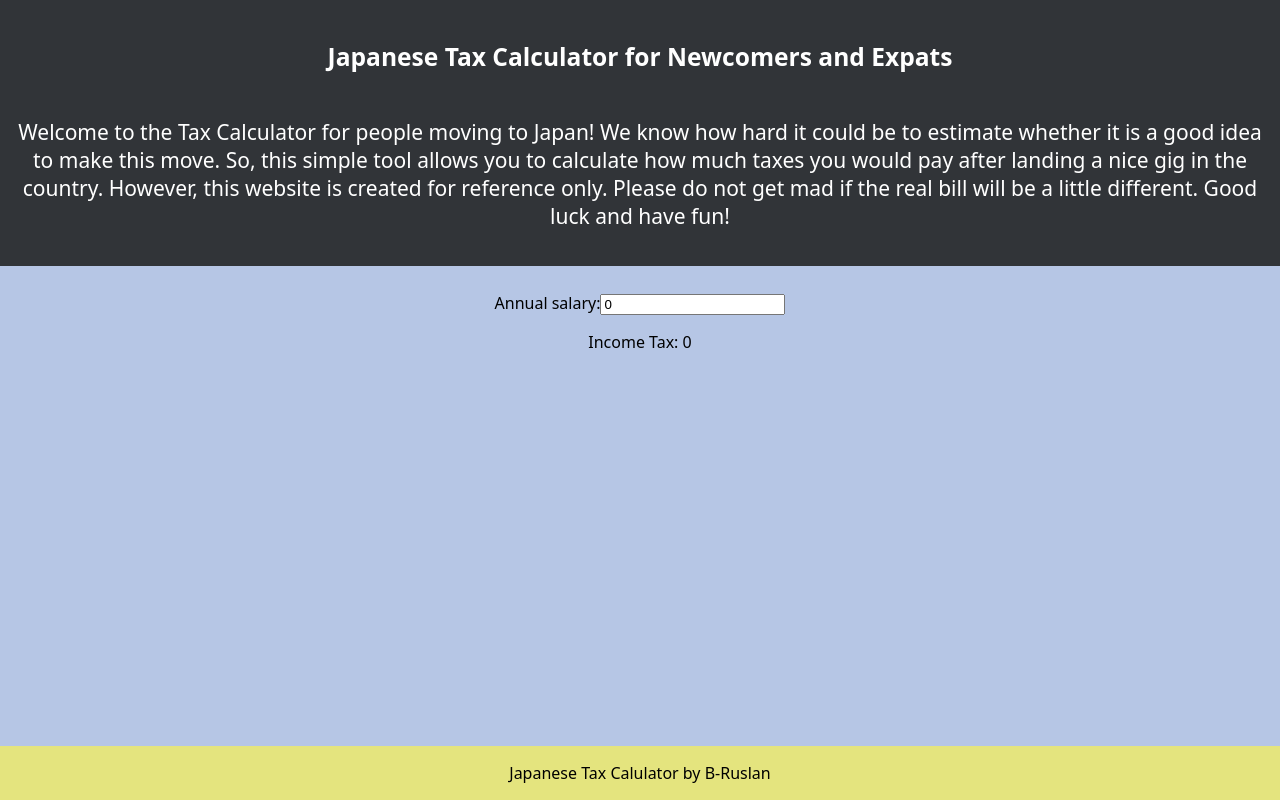
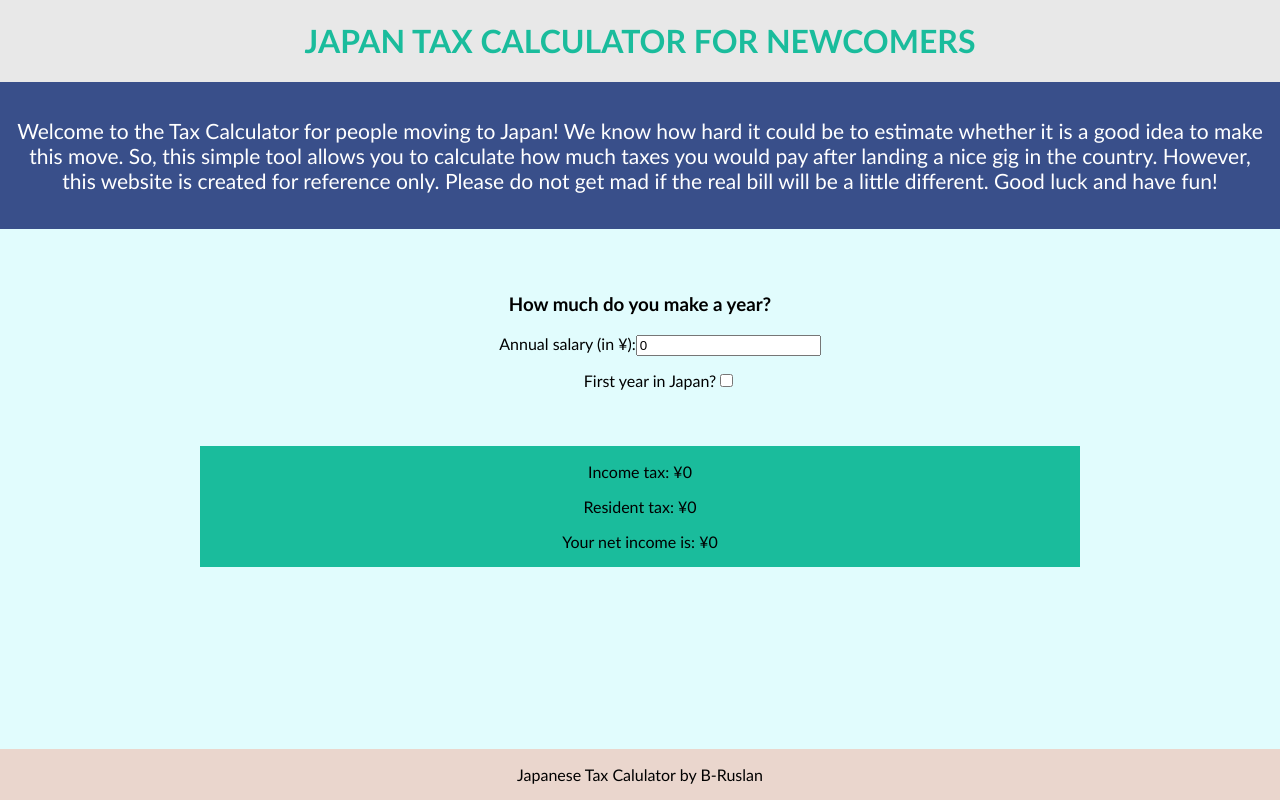
Before and after one commit to B-Ruslan/japanese-tax, a React (Create React App) app: page / in a window 1280 px wide. Built offline with nearby package versions, Linux system fonts and the light colour scheme.

Commit message:
added resident tax and net income

```diff
--- a/src/App.css
+++ b/src/App.css
@@ -1,44 +1,8 @@
 .App {
-  /* text-align: center; */
   display: flex;
   flex-direction: column;
   align-items: stretch;
-  font-family: system-ui;
-  background-color: #b6c6e5;
+  font-family:'Gill Sans', 'Gill Sans MT', Calibri, 'Trebuchet MS', sans-serif;
+  background-color: #E1FCFD;
   min-height: 100vh;
 }
-
-.App-logo {
-  height: 40vmin;
-  pointer-events: none;
-}
-
-@media (prefers-reduced-motion: no-preference) {
-  .App-logo {
-    animation: App-logo-spin infinite 20s linear;
-  }
-}
-
-.App-header {
-  background-color: #282c34;
-  min-height: 20vh;
-  display: flex;
-  flex-direction: column;
-  align-items: center;
-  justify-content: center;
-  font-size: calc(10px + 2vmin);
-  color: white;
-}
-
-.App-link {
-  color: #61dafb;
-}
-
-@keyframes App-logo-spin {
-  from {
-    transform: rotate(0deg);
-  }
-  to {
-    transform: rotate(360deg);
-  }
-}
--- a/src/components/Calculator/Calculator.tsx
+++ b/src/components/Calculator/Calculator.tsx
@@ -1,19 +1,12 @@
 import taxableIncome from '../../resources/taxableIncome';
 import taxRateResource from '../../resources/taxRate';
+import otherTaxes from '../../resources/otherTaxes';
 
 interface TaxRates {
     [index: string]: number;
 }
 
-function ensure<T>(argument: T | undefined | null, message: string = 'This value was promised to be there.'): T {
-    if (argument === undefined || argument === null) {
-      throw new TypeError(message);
-    }
-
-    return argument;
-  }
-
-function getTaxRate(incomes: TaxRates, income: number, taxrates: TaxRates) {
+function getIncomeTax(incomes: TaxRates, income: number, taxrates: TaxRates) {
     const rateArray = Object.values(incomes)
     let taxableIncome = income;
     const incomeBrackets = rateArray.reduce((acc: number[], rec: number) => {
@@ -41,10 +34,25 @@ function getTaxRate(incomes: TaxRates, income: number, taxrates: TaxRates) {
     return taxAmount;
 }
 
+function getResidentTax(income: number) {
+  const residentTaxAmount = income * otherTaxes.residentTax;
+  return residentTaxAmount;
+}
+
 const calculator = (income: number) => {
     const incomeInMillions = income / 1000000;
-    const taxAmount = getTaxRate(taxableIncome, incomeInMillions, taxRateResource);
-    return taxAmount * 1000000;
+    const incomeTaxAmount = getIncomeTax(taxableIncome, incomeInMillions, taxRateResource);
+    const postEmploymentSum = incomeInMillions - incomeTaxAmount;
+    const residentTaxAmount = getResidentTax(postEmploymentSum);
+    const netIncome = postEmploymentSum - residentTaxAmount;
+
+    const incomeModel = {
+      incomeTaxAmount: incomeTaxAmount * 1000000,
+      residentTaxAmount: residentTaxAmount * 1000000,
+      netIncome: netIncome * 1000000
+    }
+
+    return incomeModel;
 }
 
 export default calculator;
--- a/src/components/Footer/Footer.css
+++ b/src/components/Footer/Footer.css
@@ -1,5 +1,5 @@
 .footer {
     margin-top: auto;
-    background-color: rgb(228, 228, 126);
+    background-color: #EAD6CD;
     text-align: center;
 }
--- a/src/components/Header/Header.css
+++ b/src/components/Header/Header.css
@@ -1,6 +1,6 @@
 .header {
     padding: 15px;
-    background-color: #313438;
+    background-color: #394F8A;
     min-height: 10vh;
     display: flex;
     flex-direction: column;
@@ -10,3 +10,12 @@
     font-size: calc(5px + 2vmin);
     color: white;
 }
+
+.title {
+    display: flex;
+    align-items: center;
+    justify-content: center;
+    text-align: center;
+    background-color: #e8e8e8;
+    color: #1abc9c;
+}
--- a/src/components/Header/Header.tsx
+++ b/src/components/Header/Header.tsx
@@ -4,16 +4,20 @@ import './Header.css';
 const Header = () => {
 
     return (
+        <>
+            <div className="title">
+                <h1>
+                    JAPAN TAX CALCULATOR FOR NEWCOMERS
+                </h1>
+            </div>
             <div className="header">
-        <h3>
-          Japanese Tax Calculator for Newcomers and Expats
-        </h3>
                 <p>
                     Welcome to the Tax Calculator for people moving to Japan! We know how hard it could be to estimate whether it is a good idea to make this move.
                     So, this simple tool allows you to calculate how much taxes you would pay after landing a nice gig in the country. However, this website is created for reference only.
                     Please do not get mad if the real bill will be a little different. Good luck and have fun!
                 </p>
             </div>
+        </>
     )
 }
 
--- a/src/components/Main/Main.css
+++ b/src/components/Main/Main.css
@@ -1,6 +1,26 @@
+ul {
+    list-style: none;
+}
+
+li {
+    margin: 15px 0;
+}
+
 .main {
     display: flex;
     flex-direction: column;
+    /* align-items: center; */
+    justify-content: center;
     text-align: center;
     margin-top: 2%;
 }
+
+.assumptions {
+    margin: 20px 200px;
+}
+
+.results {
+    text-align: center;
+    background-color: #1abc9c;
+    margin: 20px 200px;
+}
--- a/src/components/Main/Main.tsx
+++ b/src/components/Main/Main.tsx
@@ -4,7 +4,10 @@ import calculator from '../Calculator/Calculator';
 
 const Main = () => {
     const [income, setIncome] = useState<number>(0);
-    const [tax, setTax] = useState<number>(0);
+    const [incomeTax, setIncomeTax] = useState<number>(0);
+    const [residentTax, setResidentTax] = useState<number>(0);
+    const [netIncome, setNetIncome] = useState<number>(0);
+    const [isResident, setIsResident] = useState<string>('');
 
     const handleIncomeChange = (e: React.SyntheticEvent): void => {
         const target = e.target as HTMLInputElement;
@@ -13,22 +16,46 @@ const Main = () => {
         e.preventDefault();
     }
 
+    const handleResidentChange = (e: React.SyntheticEvent): void => {
+        const target = e.target as HTMLInputElement;
+        console.log(target)
+    }
+
     useEffect(() => {
         if (income > 0) {
             const taxAmount = calculator(income);
-            setTax(taxAmount);
+            setIncomeTax(taxAmount.incomeTaxAmount);
+            setResidentTax(taxAmount.residentTaxAmount);
+            setNetIncome(taxAmount.netIncome);
         }
     }, [income])
 
     return (
         <div className="main">
-            <form>
-                <label>
-                    Annual salary:
-                </label>
-                <input type="number" value={income} onChange={handleIncomeChange} />
-            </form>
-            <p>Income Tax: {tax}</p>
+            <div className="assumptions">
+                <h3>How much do you make a year?</h3>
+                <form>
+                    <ul>
+                        <li>
+                            <label>
+                                Annual salary (in ¥):
+                            </label>
+                            <input type="number" value={income} onChange={handleIncomeChange} />
+                        </li>
+                        <li>
+                            <label>
+                                First year in Japan?
+                            </label>
+                            <input type="checkbox" value={isResident} onChange={handleResidentChange} />
+                        </li>
+                    </ul>
+                </form>
+            </div>
+            <div className="results">
+                <p>Income tax: ¥{incomeTax.toFixed(0)}</p>
+                <p>Resident tax: ¥{residentTax.toFixed(0)}</p>
+                <p>Your net income is: ¥{netIncome.toFixed(0)}</p>
+            </div>
         </div>
     )
 }
--- /dev/null
+++ b/src/resources/otherTaxes.ts
@@ -0,0 +1,3 @@
+export default {
+    residentTax: 0.1
+}
```
Lines whose indentation alone changed are shown as unchanged.
